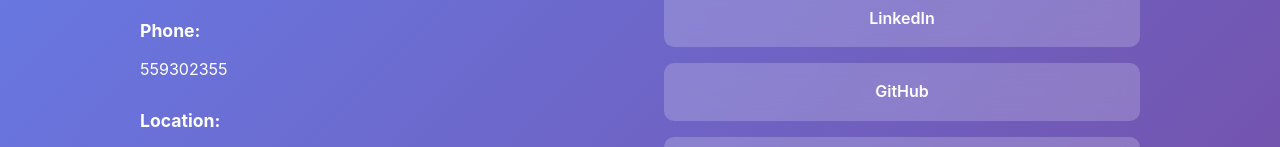
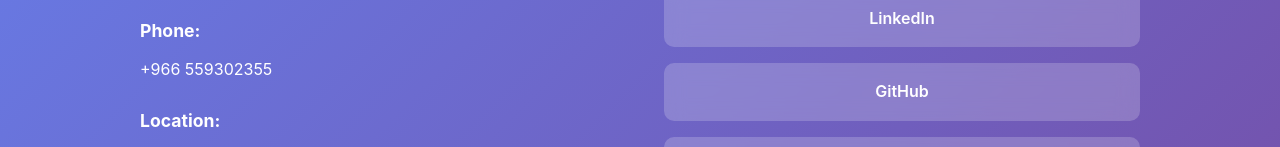
Before and after one commit to Mujahed032/ReactUi, a React (Create React App) app: page / in a window 1280 px wide. Shown: the part 5718-5865 px from the top of the page. Built offline with nearby package versions, Linux system fonts and the light colour scheme.

Commit message:
Updated number

```diff
--- a/src/components/Contact.js
+++ b/src/components/Contact.js
@@ -14,7 +14,7 @@
             </div>
             <div className="contact-item">
               <strong>Phone:</strong>
-              <a href="tel:559302355">559302355</a>
+              <a href="tel:559302355">+966 559302355</a>
             </div>
             <div className="contact-item">
               <strong>Location:</strong>
```
